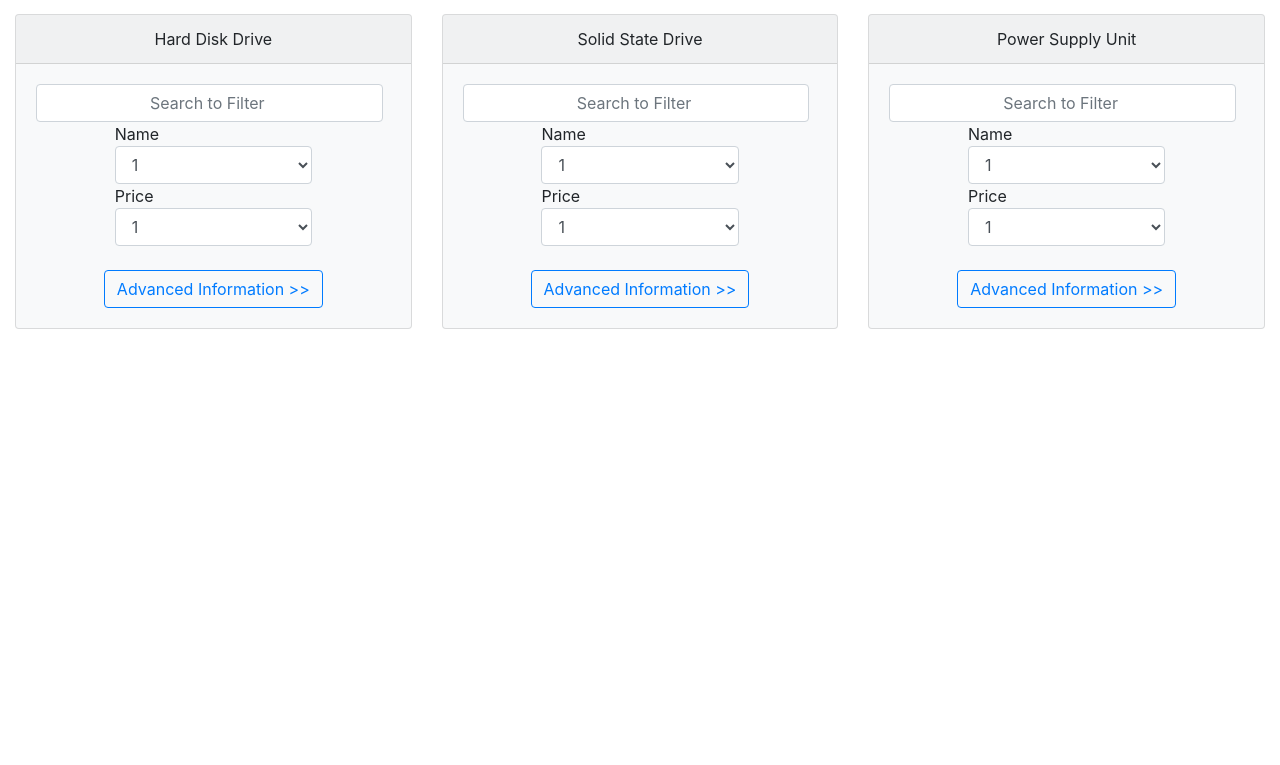
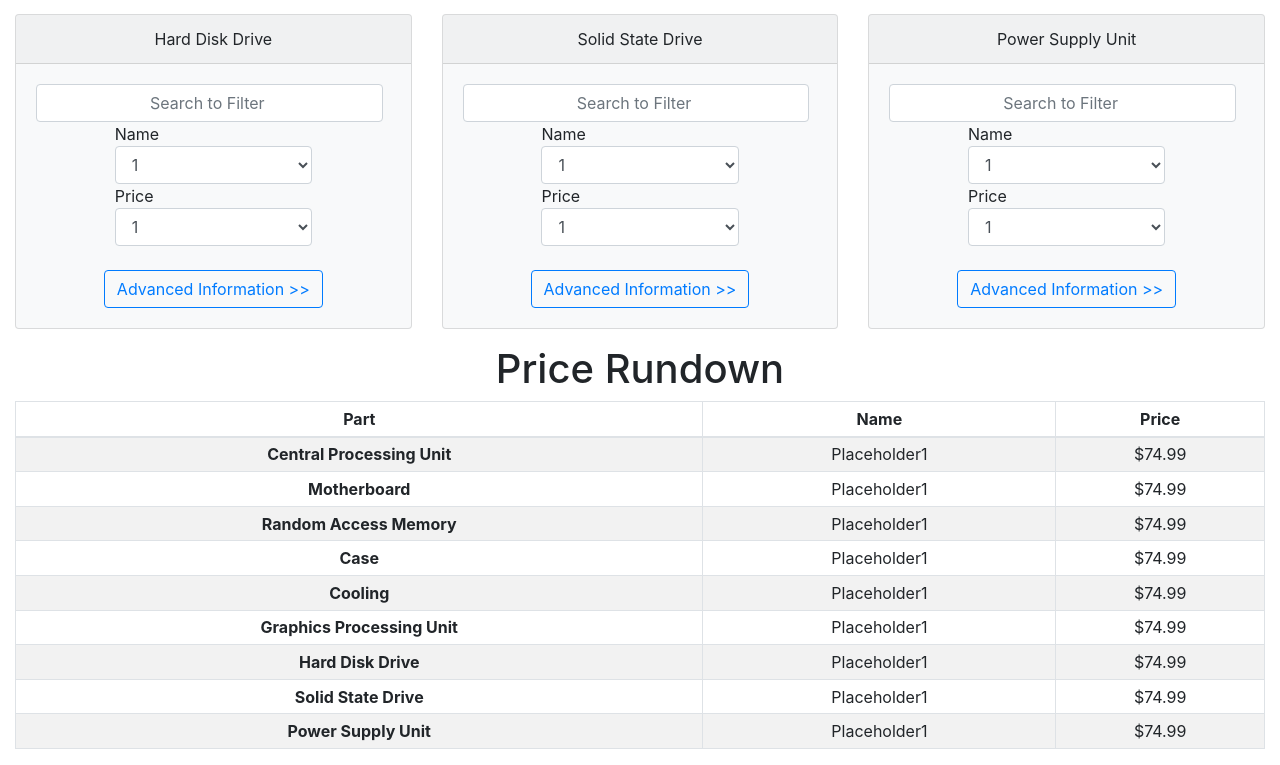
Before and after one commit to DannyNguyenCode/PCBuilder, a React (Create React App) app in the folder pc-builder/: page / in a window 1280 px wide. Shown: the part 816-1581 px from the top of the page. Before the commit the page ends 1161 px from the top, so only its background shows below. Built offline with nearby package versions, Linux system fonts and the light colour scheme.

Commit message:
Added layout for price rundown section

```diff
--- a/pc-builder/src/App.js
+++ b/pc-builder/src/App.js
@@ -7,6 +7,18 @@ import Card from './Card';
 import PriceRundown from './PriceRundown';
 
 class App extends React.Component {
+  state = {
+    cpuOption: 'Placeholder1',
+    moboOption: 'Placeholder2',
+    ramOption: 'Placeholder3',
+    caseOption: 'Placeholder4',
+    coolingOption: 'Placeholder5',
+    gpuOption: 'Placeholder6',
+    hddOption: 'Placeholder7',
+    ssdOption: 'Placeholder8',
+    psuOption: 'Placeholder9',
+  };
+
   render() {
     let computerParts = [
       'Central Processing Unit',
@@ -19,12 +31,13 @@ class App extends React.Component {
       'Solid State Drive',
       'Power Supply Unit',
     ];
+
     return (
       <div className='App'>
         <h1 className='app-header'>PC Builder</h1>
         <div className='container-fluid'>
           <div className='row'>
-            <div className='col-md leftLayout'>
+            <div className='col-md'>
               <div className='row'>
                 {computerParts.map((components, index) => {
                   return (
@@ -44,6 +57,34 @@ class App extends React.Component {
             </div>
             {/*End of layout column col-md-6 */}
           </div>
+          <div className='row d-flex justify-content-center'>
+            <h1 className='pricerundownheader'>Price Rundown</h1>
+          </div>
+          <div className='row'>
+            {/*Price run down table */}
+            <div className='col-md'>
+              <table class='table table-sm table-striped table-hover table-bordered'>
+                <thead>
+                  <tr>
+                    <th scope='col'>Part</th>
+                    <th scope='col'>Name</th>
+                    <th scope='col'>Price</th>
+                  </tr>
+                </thead>
+                <tbody>
+                  {computerParts.map((component, index) => {
+                    return (
+                      <tr key={index}>
+                        <th scope='row'>{component}</th>
+                        <td>{this.state.cpuOption}</td>
+                        <td>$74.99</td>
+                      </tr>
+                    );
+                  })}
+                </tbody>
+              </table>
+            </div>
+          </div>
         </div>
       </div>
     );
```
